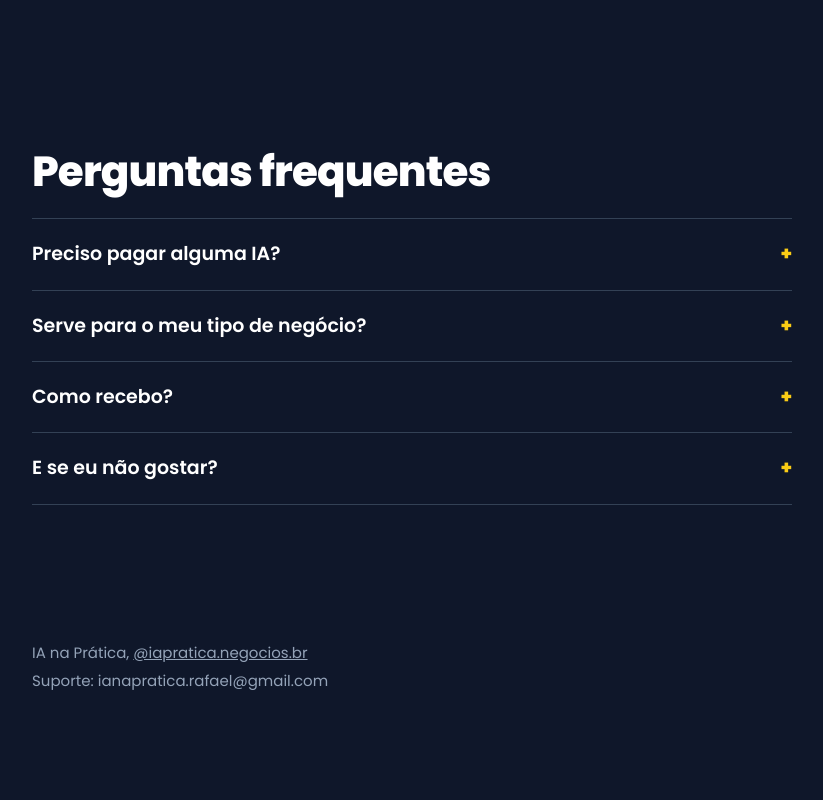
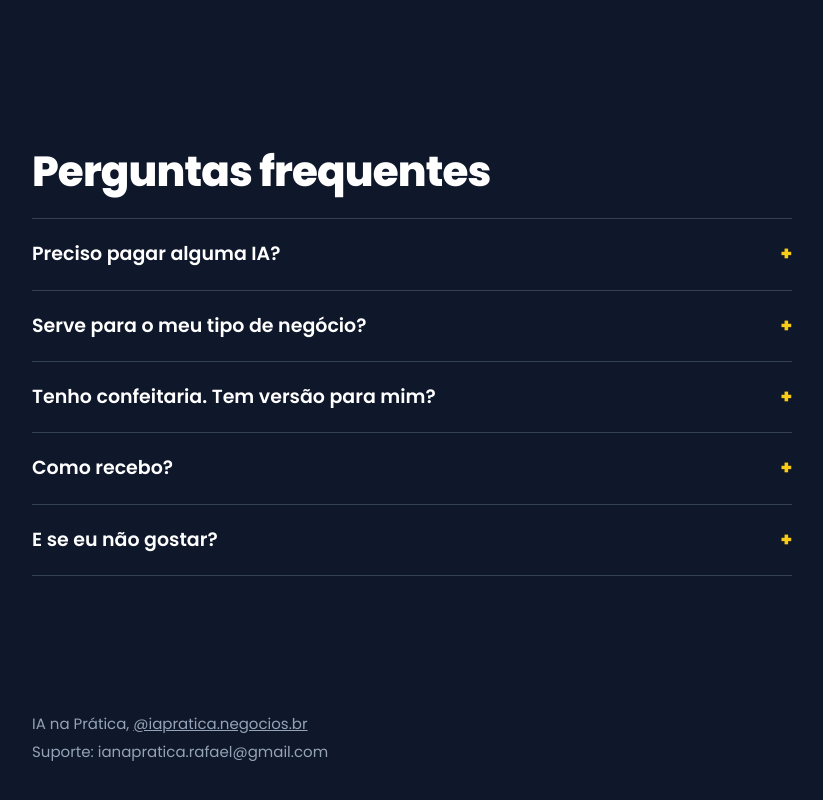
Before and after one commit to PapelloDev/ia-na-pratica, a plain HTML site: page index.html in a window 1280 px wide. Shown: the part 4750-5550 px from the top of the page, without its empty margins (88-911 px from the left). Drawn offline with Linux system fonts and the light colour scheme.

Commit message:
Link para a edição Confeitaria no FAQ

```diff
--- a/index.html
+++ b/index.html
@@ -225,6 +225,7 @@ src="https://www.facebook.com/tr?id=4094260170716588&ev=PageView&noscript=1"
   <h2>Perguntas frequentes</h2>
   <details><summary>Preciso pagar alguma IA?</summary><p>Não. Tudo funciona nas versões gratuitas do ChatGPT, Claude ou Gemini.</p></details>
   <details><summary>Serve para o meu tipo de negócio?</summary><p>Sim, se você vende produto ou serviço para clientes. Os prompts se adaptam com a ficha do seu negócio, que você monta no primeiro capítulo.</p></details>
+  <details><summary>Tenho confeitaria. Tem versão para mim?</summary><p>Tem: o <a href="/confeitaria/?utm_source=site&amp;utm_content=faq">IA na Prática para Confeitaria</a>, com 40 prompts para encomendas, preço do bolo, sinal e datas comemorativas.</p></details>
   <details><summary>Como recebo?</summary><p>Logo após o pagamento chega um e-mail com o acesso. O PDF abre no celular e no computador.</p></details>
   <details><summary>E se eu não gostar?</summary><p>Você tem 7 dias de garantia: pede o reembolso pela Kiwify e recebe o dinheiro de volta.</p></details>
 </section>
```
